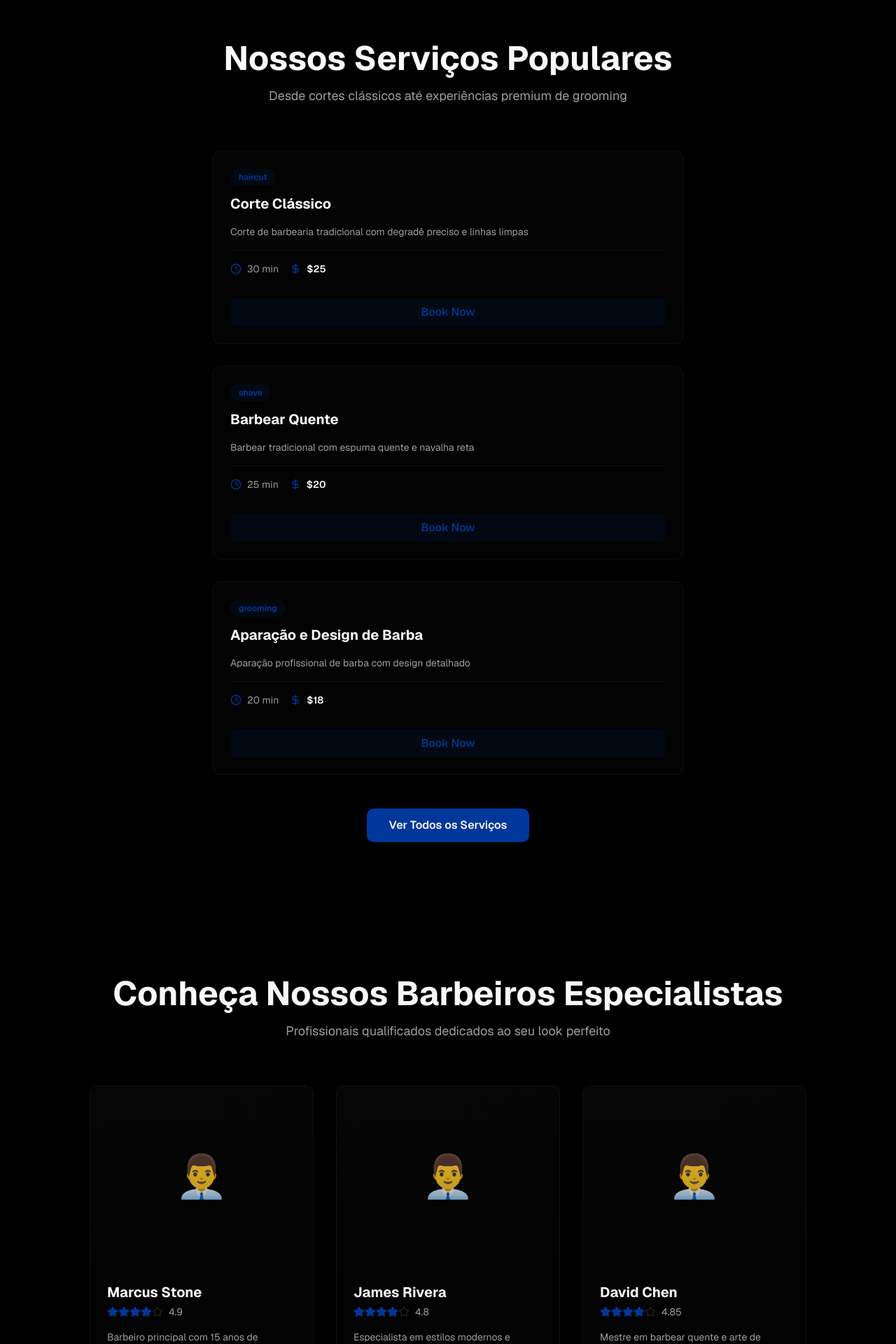
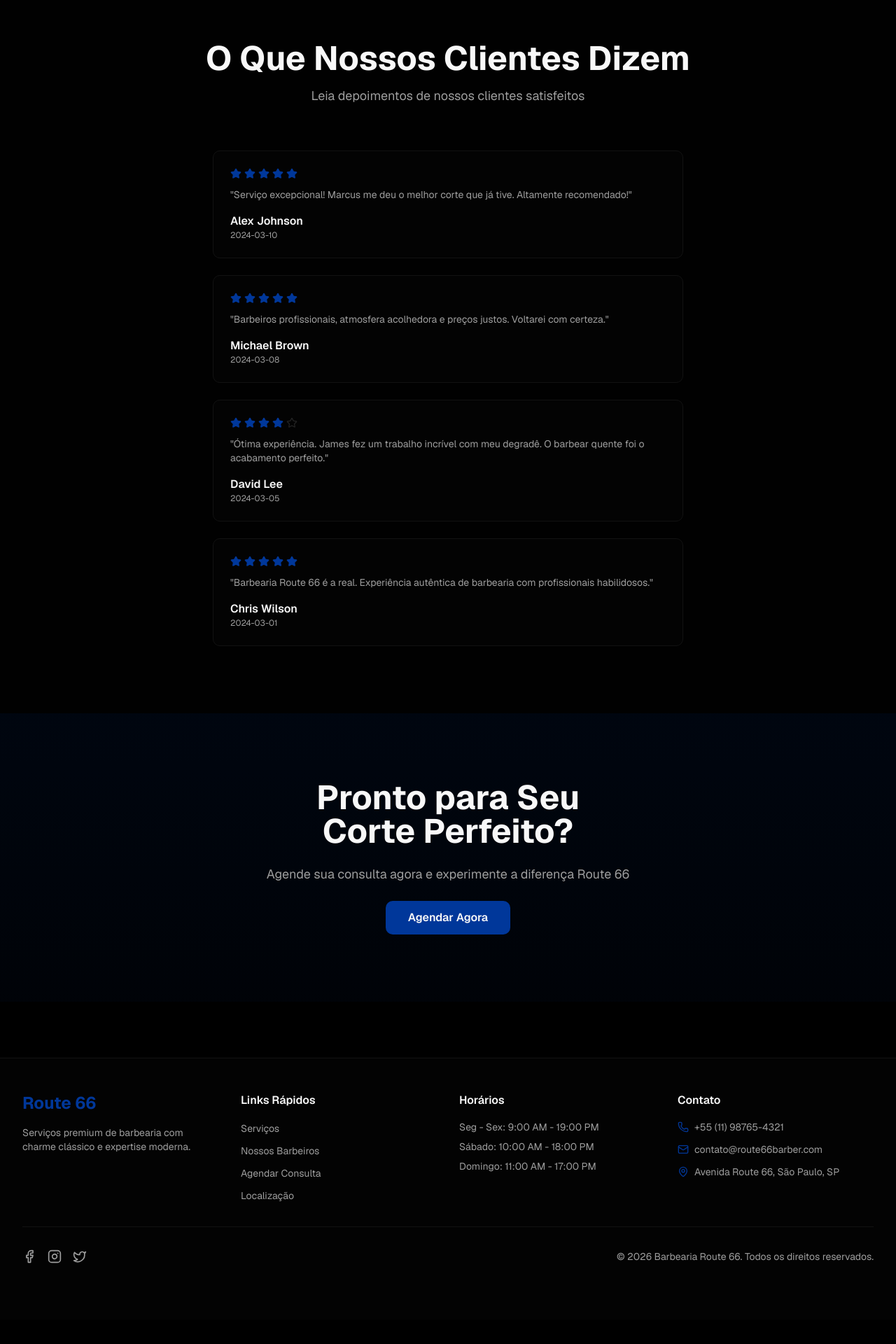
Before and after one commit to LAGS2005/BarberShop, a Next.js app: page / in a window 1280 px wide. Shown: the part 640-2560 px from the top of the page at 70% size. After the commit the page ends 2525 px from the top, so only its background shows below. Built offline with nearby package versions, Linux system fonts and the light colour scheme.

Commit message:
Atualizando pagina inicial

```diff
--- a/app/page.tsx
+++ b/app/page.tsx
@@ -2,8 +2,6 @@ import Header from '@/components/Header';
 import Footer from '@/components/Footer';
 import HeroSection from '@/components/HeroSection';
 import Container from '@/components/Container';
-import ServiceCard from '@/components/ServiceCard';
-import BarberCard from '@/components/BarberCard';
 import TestimonialsSection from '@/components/TestimonialsSection';
 import AnimatedSection from '@/components/AnimatedSection';
 import { mockServices, mockBarbers } from '@/lib/mockData';
@@ -20,127 +18,10 @@ export default function Home() {
         {/* Hero Section */}
         <HeroSection />
 
-        {/* Featured Services */}
-        <section className="py-24 bg-gradient-to-b from-background to-secondary/5">
-          <Container>
-            <AnimatedSection animation="slideInUp">
-              <div className="text-center space-y-4 mb-16">
-                <h2 className="text-4xl md:text-5xl font-bold text-foreground text-balance">
-                  Nossos Serviços Populares
-                </h2>
-                <p className="text-lg text-muted-foreground max-w-2xl mx-auto">
-                  Desde cortes clássicos até experiências premium de grooming
-                </p>
-              </div>
-            </AnimatedSection>
-
-            <div className="flex flex-col items-center gap-8 mb-12">
-              {featuredServices.map((service, index) => (
-                <div key={service.id} className="w-full max-w-2xl">
-                  <ServiceCard
-                    service={service}
-                    delay={index * 100}
-                  />
-                </div>
-              ))}
-            </div>
-
-            <div className="text-center">
-              <Link
-                href="/services"
-                className="inline-flex items-center justify-center px-8 py-3 bg-primary text-primary-foreground font-semibold rounded-lg hover:bg-primary/90 transition-all duration-200 hover:scale-105"
-              >
-                Ver Todos os Serviços
-              </Link>
-            </div>
-          </Container>
-        </section>
-
-        {/* Our Barbers */}
-        <section className="py-24">
-          <Container>
-            <AnimatedSection animation="slideInUp">
-              <div className="text-center space-y-4 mb-16">
-                <h2 className="text-4xl md:text-5xl font-bold text-foreground text-balance">
-                  Conheça Nossos Barbeiros Especialistas
-                </h2>
-                <p className="text-lg text-muted-foreground max-w-2xl mx-auto">
-                  Profissionais qualificados dedicados ao seu look perfeito
-                </p>
-              </div>
-            </AnimatedSection>
-
-            <div className="flex flex-wrap justify-center gap-8">
-              {featuredBarbers.map((barber, index) => (
-                <div key={barber.id} className="w-full sm:w-80">
-                  <BarberCard
-                    barber={barber}
-                    delay={index * 100}
-                  />
-                </div>
-              ))}
-            </div>
-          </Container>
-        </section>
-
         {/* Testimonials */}
         <TestimonialsSection />
 
-        {/* Why Choose Us */}
-        <section className="py-24 bg-gradient-to-b from-secondary/5 to-background">
-          <Container>
-            <AnimatedSection animation="slideInUp">
-              <div className="text-center space-y-4 mb-16">
-                <h2 className="text-4xl md:text-5xl font-bold text-foreground text-balance">
-                  Por que Escolher Route 66
-                </h2>
-                <p className="text-lg text-muted-foreground max-w-2xl mx-auto">
-                  Excelência em cada corte, sempre
-                </p>
-              </div>
-            </AnimatedSection>
-
-            <div className="flex flex-col gap-8 items-center">
-              {[
-                {
-                  title: 'Barbeiros Especialistas',
-                  description:
-                    'Nosso time traz décadas de experiência combinada e dedicação ao ofício',
-                  icon: '🎓',
-                },
-                {
-                  title: 'Produtos Premium',
-                  description:
-                    'Usamos apenas produtos de qualidade superior para seu conforto e estilo',
-                  icon: '✨',
-                },
-                {
-                  title: 'Atmosfera Acolhedora',
-                  description:
-                    'Entre em nossa loja e experimente a verdadeira hospitalidade de barbearia',
-                  icon: '🏠',
-                },
-              ].map((item, index) => (
-                <AnimatedSection
-                  key={item.title}
-                  animation="slideInUp"
-                  delay={index * 100}
-                  className="w-full max-w-2xl"
-                >
-                  <div className="bg-card border border-border rounded-lg p-8 text-center hover:border-primary/50 transition-all duration-300 hover:shadow-lg hover:shadow-primary/10">
-                    <div className="text-5xl mb-4">{item.icon}</div>
-                    <h3 className="text-xl font-bold text-foreground mb-3">
-                      {item.title}
-                    </h3>
-                    <p className="text-muted-foreground">{item.description}</p>
-                  </div>
-                </AnimatedSection>
-              ))}
-            </div>
-          </Container>
-        </section>
-
-        {/* CTA Section */}
+        {/* Avaliações dos Clientes */}
         <section className="py-24 bg-gradient-to-b from-primary/10 to-primary/5">
           <Container>
             <AnimatedSection animation="scaleUp" className="max-w-2xl mx-auto">
```
